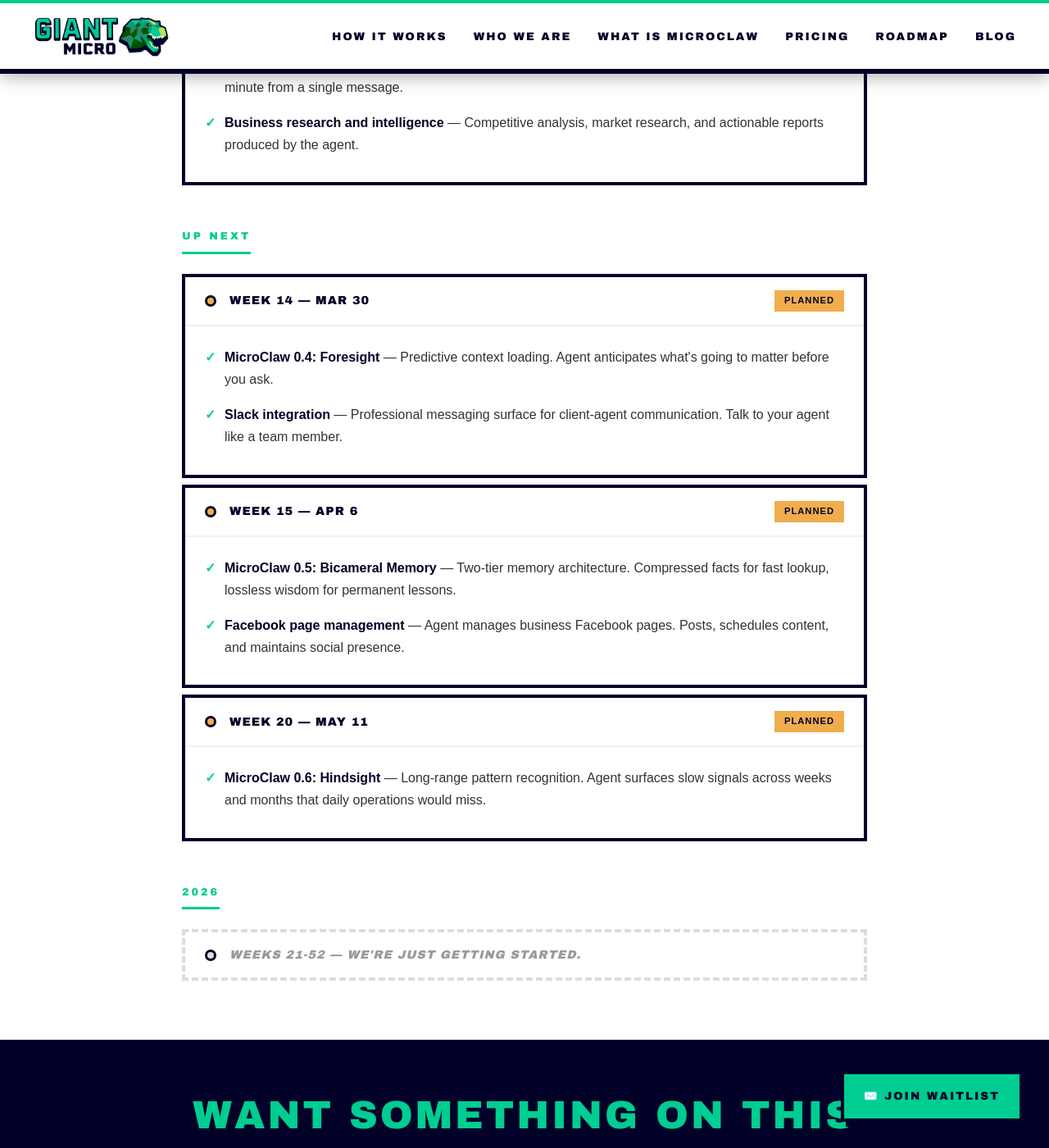
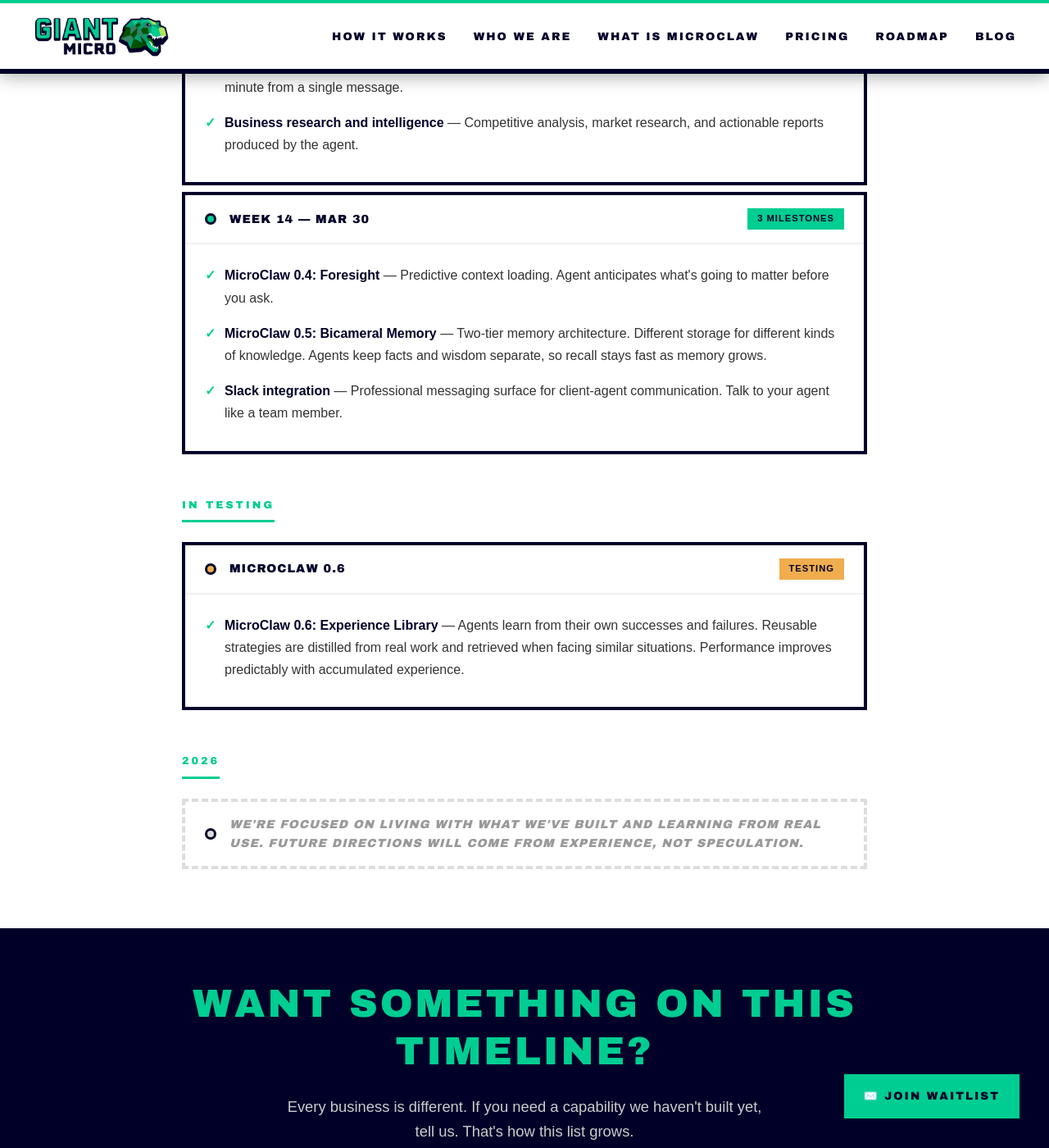
Before and after one commit to giant-micro/giant-micro.github.io, a Jekyll site: the page built from roadmap.html, in a window 1280 px wide and 1400 px high, scrolled down 1288 px. Shown: the whole window at 82% size. Built offline with Jekyll 4.4.1, drawn with Linux system fonts in a browser that asks for light colours.

Commit message:
site: update roadmap and MicroClaw pages through 0.5 shipped, 0.6 in testing

```diff
--- a/roadmap.html
+++ b/roadmap.html
@@ -83,53 +83,38 @@ title: Roadmap
             </div>
         </details>
 
-        <!-- UPCOMING WEEKS -->
+        <details class="timeline-week" open>
+            <summary class="timeline-summary">
+                <span class="timeline-dot done"></span>
+                <span class="timeline-week-label">Week 14 — Mar 30</span>
+                <span class="timeline-tag shipped">3 milestones</span>
+            </summary>
+            <div class="timeline-content">
+                <ul>
+                    <li><strong>MicroClaw 0.4: Foresight</strong> — Predictive context loading. Agent anticipates what's going to matter before you ask.</li>
+                    <li><strong>MicroClaw 0.5: Bicameral Memory</strong> — Two-tier memory architecture. Different storage for different kinds of knowledge. Agents keep facts and wisdom separate, so recall stays fast as memory grows.</li>
+                    <li><strong>Slack integration</strong> — Professional messaging surface for client-agent communication. Talk to your agent like a team member.</li>
+                </ul>
+            </div>
+        </details>
+
+        <!-- IN TESTING -->
         <div class="timeline-phase" style="margin-top: 3rem;">
-            <div class="timeline-phase-label">UP NEXT</div>
+            <div class="timeline-phase-label">IN TESTING</div>
         </div>
 
         <details class="timeline-week" open>
             <summary class="timeline-summary">
                 <span class="timeline-dot upcoming"></span>
-                <span class="timeline-week-label">Week 14 — Mar 30</span>
-                <span class="timeline-tag upcoming-tag">planned</span>
+                <span class="timeline-week-label">MicroClaw 0.6</span>
+                <span class="timeline-tag upcoming-tag">testing</span>
             </summary>
             <div class="timeline-content">
                 <ul>
-                    <li><strong>MicroClaw 0.4: Foresight</strong> — Predictive context loading. Agent anticipates what's going to matter before you ask.</li>
-                    <li><strong>Slack integration</strong> — Professional messaging surface for client-agent communication. Talk to your agent like a team member.</li>
+                    <li><strong>MicroClaw 0.6: Experience Library</strong> — Agents learn from their own successes and failures. Reusable strategies are distilled from real work and retrieved when facing similar situations. Performance improves predictably with accumulated experience.</li>
                 </ul>
             </div>
         </details>
-
-        <details class="timeline-week" open>
-            <summary class="timeline-summary">
-                <span class="timeline-dot upcoming"></span>
-                <span class="timeline-week-label">Week 15 — Apr 6</span>
-                <span class="timeline-tag upcoming-tag">planned</span>
-            </summary>
-            <div class="timeline-content">
-                <ul>
-                    <li><strong>MicroClaw 0.5: Bicameral Memory</strong> — Two-tier memory architecture. Compressed facts for fast lookup, lossless wisdom for permanent lessons.</li>
-                    <li><strong>Facebook page management</strong> — Agent manages business Facebook pages. Posts, schedules content, and maintains social presence.</li>
-                </ul>
-            </div>
-        </details>
-
-        <details class="timeline-week" open>
-            <summary class="timeline-summary">
-                <span class="timeline-dot upcoming"></span>
-                <span class="timeline-week-label">Week 20 — May 11</span>
-                <span class="timeline-tag upcoming-tag">planned</span>
-            </summary>
-            <div class="timeline-content">
-                <ul>
-                    <li><strong>MicroClaw 0.6: Hindsight</strong> — Long-range pattern recognition. Agent surfaces slow signals across weeks and months that daily operations would miss.</li>
-                </ul>
-            </div>
-        </details>
-
-
 
         <!-- REST OF YEAR -->
         <div class="timeline-phase" style="margin-top: 3rem;">
@@ -138,7 +123,7 @@ title: Roadmap
 
         <div class="timeline-week-placeholder">
             <span class="timeline-dot future"></span>
-            <span class="timeline-week-label" style="color: #999;">Weeks 21-52 — We're just getting started.</span>
+            <span class="timeline-week-label" style="color: #999;">We're focused on living with what we've built and learning from real use. Future directions will come from experience, not speculation.</span>
         </div>
 
     </div>
```
Also changed, not shown: microclaw.html (+10 -10 lines).
